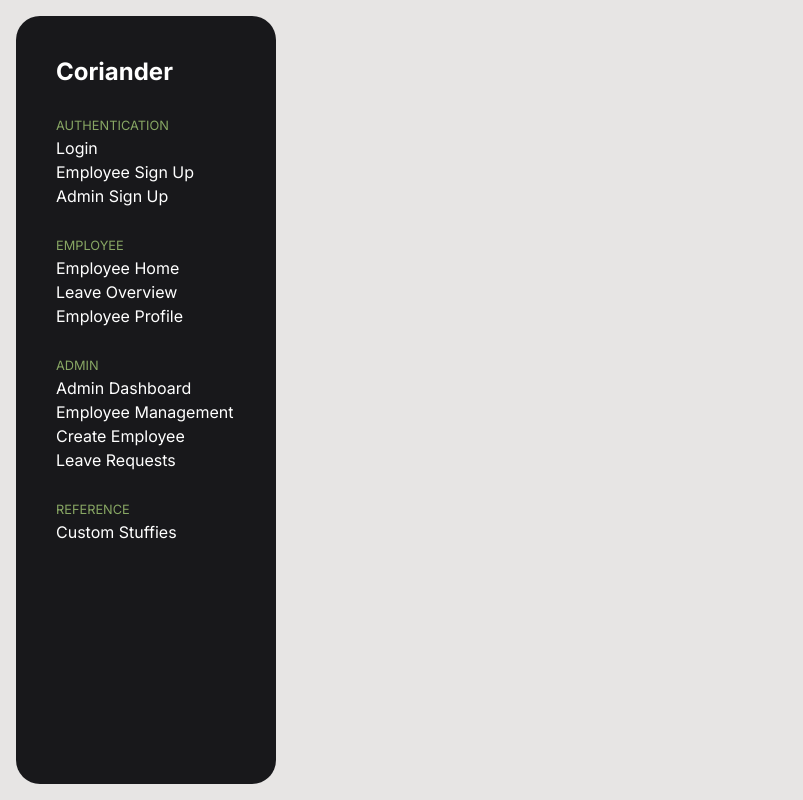
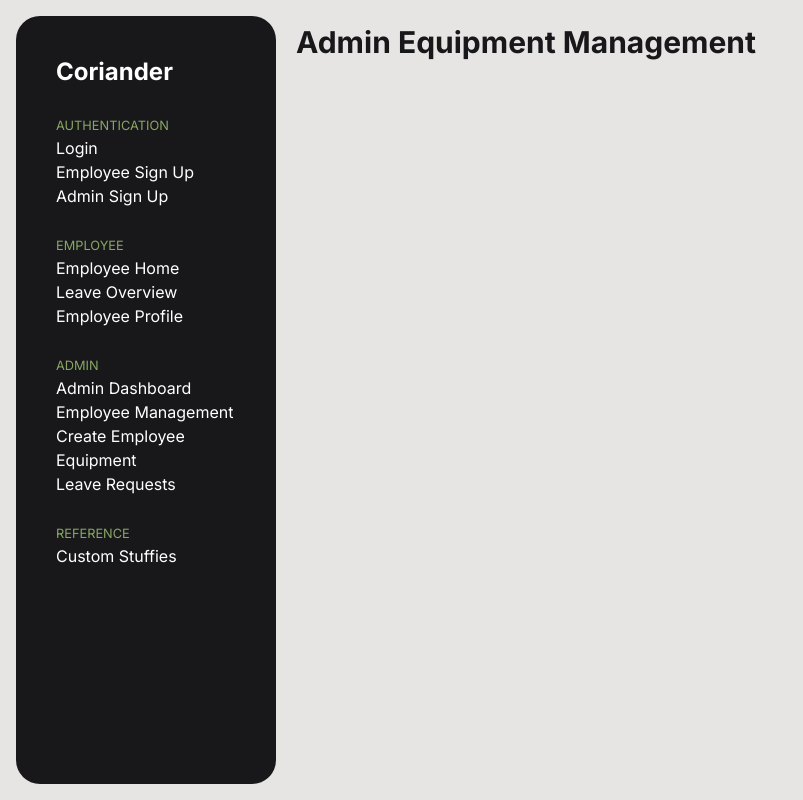
Before and after one commit to WolfOWI/coriander, a React (Vite) app in the folder cori-app/: page /admin/equipment in a window 1280 px wide. Shown: the whole page, without its empty margins (0-803 px from the left). Built offline with nearby package versions, Linux system fonts and the light colour scheme; no server answers.

Commit message:
Create Equipment Management Page

```diff
--- a/cori-app/src/App.tsx
+++ b/cori-app/src/App.tsx
@@ -20,6 +20,7 @@ import AdminDashboard from "./pages/admin/AdminDashboard";
 import AdminEmployeeManagement from "./pages/admin/AdminEmployeeManagement";
 import AdminCreateEmployee from "./pages/admin/AdminCreateEmployee";
 import AdminIndividualEmployee from "./pages/admin/AdminIndividualEmployee";
+import AdminEquipmentManagement from "./pages/admin/AdminEquipmentManagement";
 import AdminLeaveRequests from "./pages/admin/AdminLeaveRequests";
 import ReferencePage from "./pages/Reference";
 
@@ -48,6 +49,7 @@ const AppContent: React.FC = () => {
           {/* Admin Routes */}
           <Route path="/admin/dashboard" element={<AdminDashboard />} />
           <Route path="/admin/employees" element={<AdminEmployeeManagement />} />
+          <Route path="/admin/equipment" element={<AdminEquipmentManagement />} />
           <Route path="/admin/create-employee" element={<AdminCreateEmployee />} />
           <Route
             path="/admin/individual-employee/:employeeId?"
--- a/cori-app/src/components/Navigation.tsx
+++ b/cori-app/src/components/Navigation.tsx
@@ -49,6 +49,9 @@ const Navigation: React.FC = () => {
             <Link to="/admin/create-employee" className="nav-link text-white">
               Create Employee
             </Link>
+            <Link to="/admin/equipment" className="nav-link text-white">
+              Equipment
+            </Link>
             {/* <Link to="/admin/individual-employee" className="nav-link text-white">
               Individual Employee
             </Link> */}
--- /dev/null
+++ b/cori-app/src/pages/admin/AdminEquipmentManagement.tsx
@@ -0,0 +1,11 @@
+import React from "react";
+
+const AdminEquipmentManagement: React.FC = () => {
+  return (
+    <div className="max-w-7xl mx-auto m-4">
+      <h1 className="text-3xl font-bold mb-6 text-zinc-900">Admin Equipment Management</h1>
+    </div>
+  );
+};
+
+export default AdminEquipmentManagement;
```
